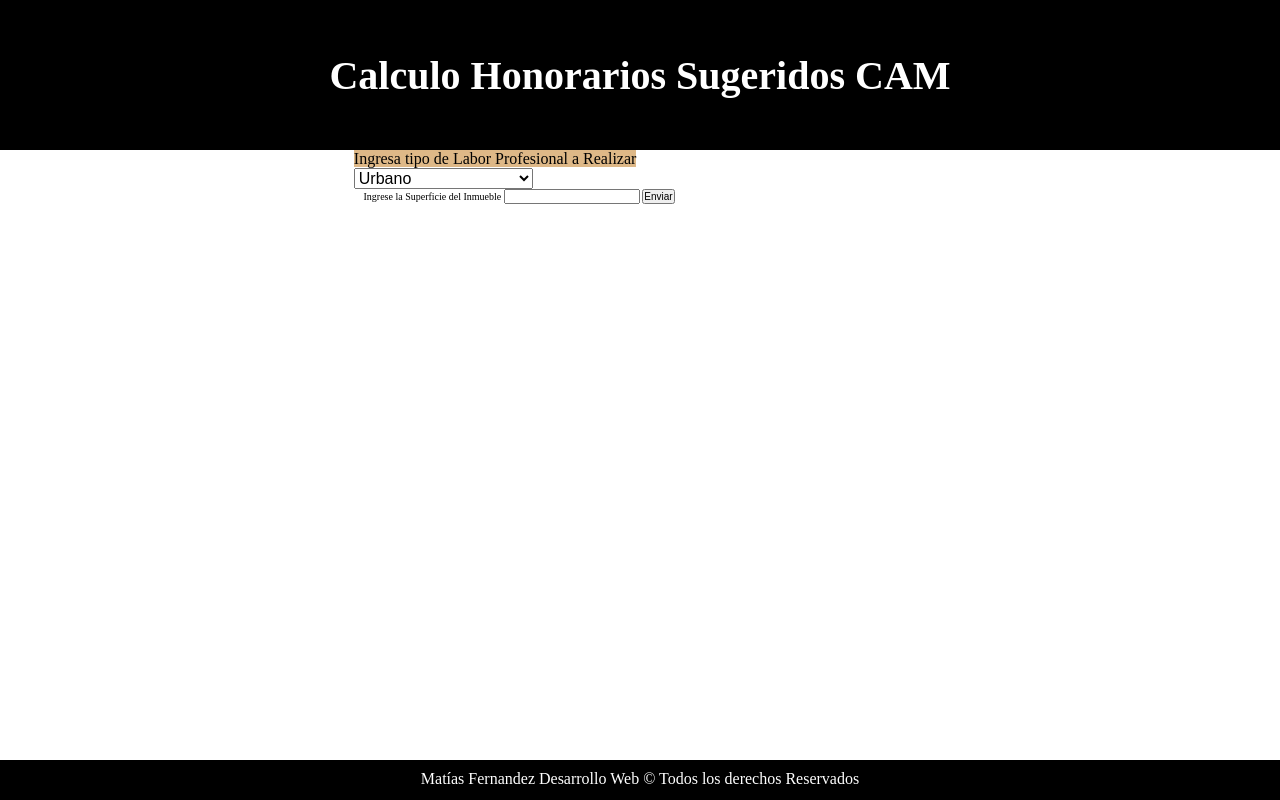
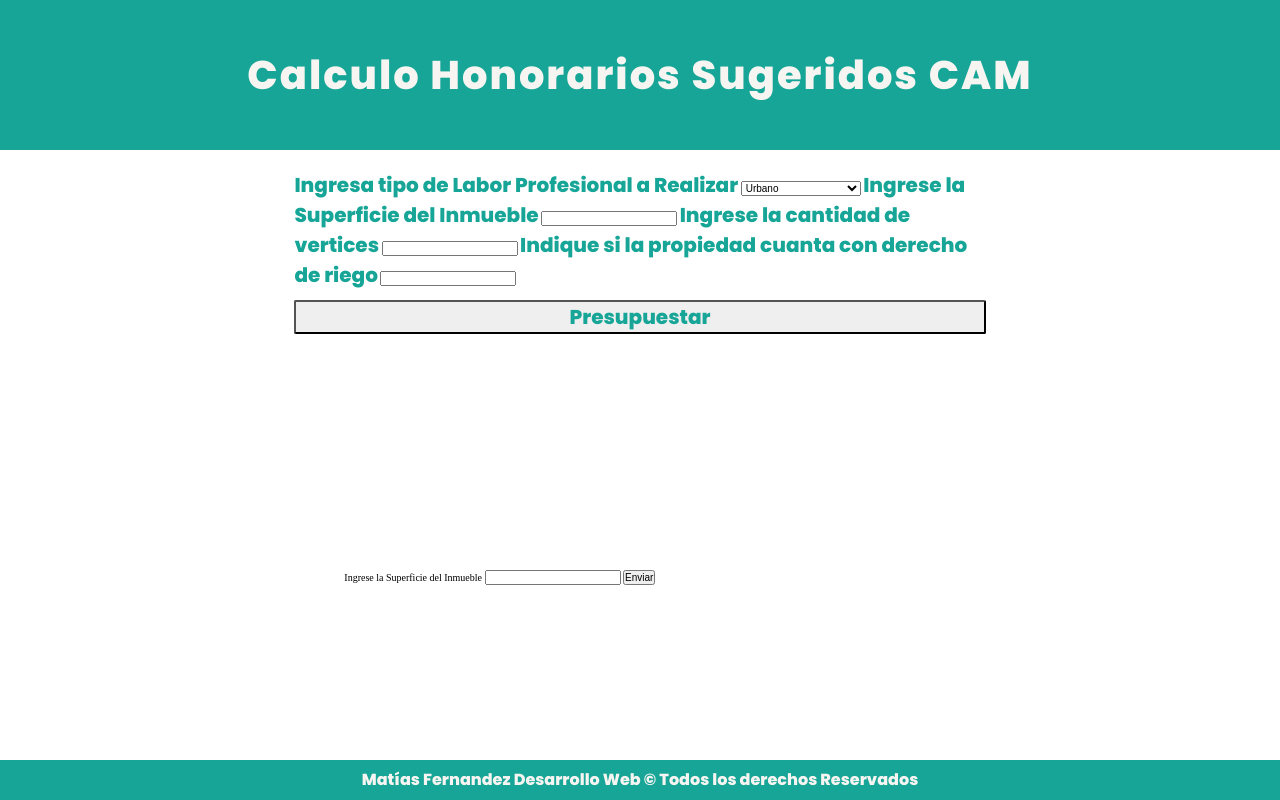
Before and after one commit to matiasef90/CursoJavaScript, a plain HTML site: page Proyecto Final/index.html in a window 1280 px wide. Drawn offline with Linux system fonts and the light colour scheme.

Commit message:
agregando estilos

```diff
--- a/Proyecto Final/css/scss/componentes.scss
+++ b/Proyecto Final/css/scss/componentes.scss
@@ -1,14 +1,21 @@
 .header{
     height: 150px;
+    background-color: #16a596;
+    margin-bottom: 2rem;
+    h1{
+        font-family: 'Poppins';
+        letter-spacing: 2px;
+        text-align: center;
+        color: #f6f5f1;
+        font-size: 4rem;
+        font-weight: 500;
+
+    }
 }
 
-.formulario__etiqueta{
-    font-size: 1.6rem;
-    background-color: burlywood;
-}
-
-.formulario__selector{
-    font-size: 1.6rem;
+.contenedor--header{
+    flex-flow: column;
+    align-content: center;
 }
 
 .contenedor{
@@ -20,53 +27,42 @@
     justify-content: space-evenly;
 }
 
-.contenedor--header{
+.formulario{
+    width: 60%;
+    height: 400px;
+    display: flexbox;
     flex-flow: column wrap;
-    align-content: center;
 }
 
-.contenedor__titulo{
-    font-size: 4rem;
-    color: white;
-    align-self: center;
-    margin: 0px auto;
+.formulario__item{
+   width: 100%;
+   font-family: 'Poppins';
+   font-weight: 500;
+   border-radius: .2rem;
+   color: #16a596;
+   font-size: 2rem;
+   margin-top: 1rem;
+   margin-bottom: 1rem;
 }
 
-.header{
-    background-color: black;
-}
 
-.card{
-    background-color: blue;
-    margin-top: 3rem;
-    transition: 500ms;
-
-}
-
-.card__titulo{
-    display: block;
-    padding: 3rem;
-    font-size: 2rem;
-    color: burlywood;
-
-}
-
-.card:hover{
-    border-radius: 1.5rem;
-}
 
 .footer{
     font-size: 1.6rem;
-    background-color: black;
+    background-color: #16a596;
     position: absolute;
     bottom: 0;
     width: 100%;
-    height: 40px;
-    color: white;
+    height: 4rem;
+    .contenedor{
+        p{
+            font-family: 'Poppins';
+            font-weight: 500;
+            color: #f6f5f1;
+            font-size: 1.6rem;
+            line-height: 4rem;
+
+        }
+
+    }
 }
-
-.footer__texto{
-    text-align: center;
-    font-size: 1.6rem;
-    padding: 1rem;
-}
--- a/Proyecto Final/index.html
+++ b/Proyecto Final/index.html
@@ -5,6 +5,8 @@
     <meta charset="UTF-8">
     <meta name="viewport" content="width=device-width, initial-scale=1.0">
     <link rel="stylesheet" href="./css/style.css">
+    <link href="https://fonts.googleapis.com/css2?family=Poppins:ital,wght@0,800;1,500&display=swap" rel="stylesheet">
+
 
     <script src="./index.js"></script>
 
@@ -22,17 +24,27 @@
     <main class="principal">
 
         <!--BOTONES PARA SELECCCIONAR LA MENSURA A REALIZAR-->
-        <dic class="contenedor">
+        <div class="contenedor contenedor__datos">
             <form class="formulario">
-                <label class="formulario__etiqueta">Ingresa tipo de Labor Profesional a Realizar</label><br>
-                <select id="selectorMensura" class="formulario__selector" onchange="parametros()">
+                <label class="formulario__item">Ingresa tipo de Labor Profesional a Realizar</label>
+                <select id="selectorMensura" class="formulario__input" onchange="parametros()">
                     <option value="urbano">Urbano</option>
                     <option value="rural">Rural</option>
                     <option value="secano">Secano</option>
                     <option value="certificacion de riego">Certificación de Riego</option>
-                </select><br>
+                </select>
+                <label for="superficie" class="formulario__item">Ingrese la Superficie del Inmueble</label>
+                <input type='number' class="formulario__input">
+                <label for="vertices" class="formulario__item">Ingrese la cantidad de vertices</label>
+                <input type='number' class="formulario__input">
+                <label for="superficie" class="formulario__item">Indique si la propiedad cuanta con derecho de riego</label>
+                <input type='number' class="formulario__input">
+                <input type="submit" class="formulario__item formulario__item--enviar" value="Presupuestar">
             </form>
-            <h2 id="mensura"></h2>
+        </div>
+        <div class="contenedor contenedor__presupuesto">
+
+
         </div>
 
         <!--FORMULARIOS A LLENAR SEGUN EL TIPO DE MENSURA A REALIZAR-->
@@ -51,9 +63,9 @@
 
 
     <footer class="footer">
-            <p class="footer__texto">
-                Matías Fernandez Desarrollo Web &copy; Todos los derechos Reservados
-            </p>
+        <div class="contenedor">
+            <p>Matías Fernandez Desarrollo Web &copy; Todos los derechos Reservados</p>
+        </div>
     </footer>
 
 
```
Also changed, not shown: Proyecto Final/css/style.css, 1 other file.
